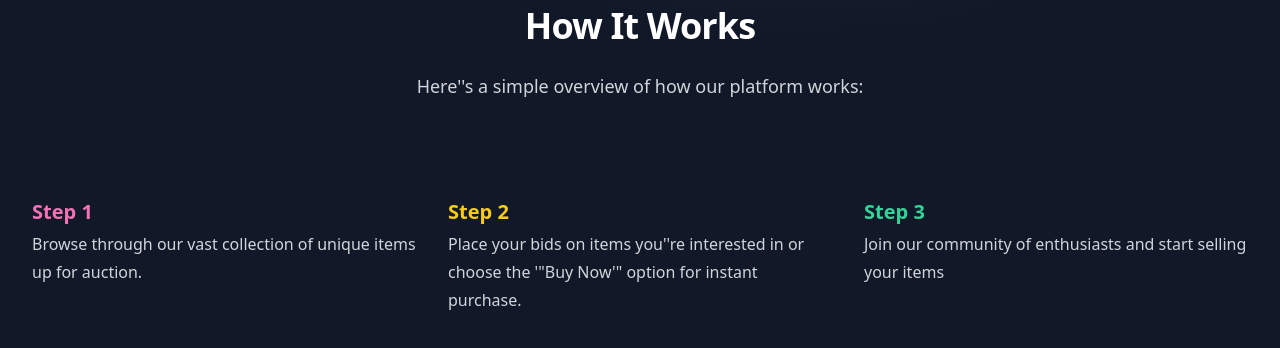
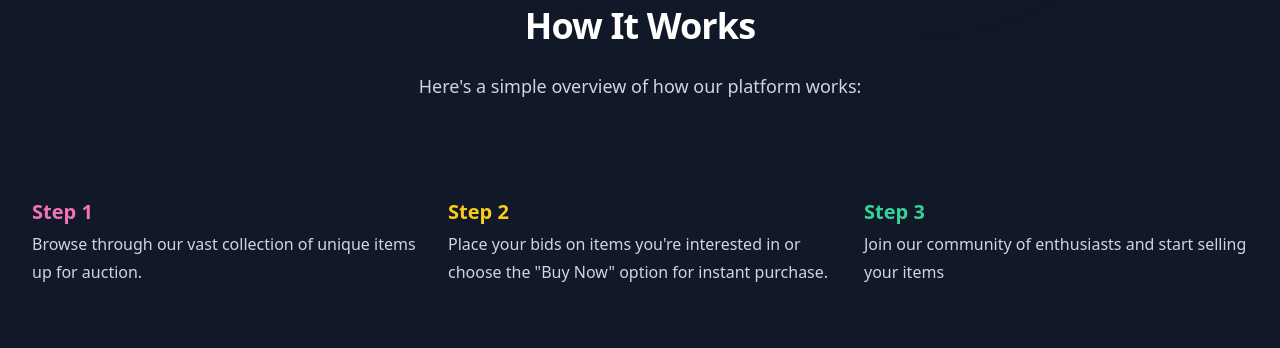
Before and after one commit to DaoudAli/EECS4413-Auction-Website, a Next.js app in the folder client-app/: page / in a window 1280 px wide. Shown: the part 790-1138 px from the top of the page. Built offline with nearby package versions, Linux system fonts and the light colour scheme; no server answers.

Commit message:
Fix typo in platform overview text

```diff
--- a/client-app/src/pages/index.js
+++ b/client-app/src/pages/index.js
@@ -72,7 +72,7 @@ export default function Home() {
             How It Works
           </h2>
           <p className="mt-6 text-lg leading-8 text-gray-300">
-            Here&apos;'s a simple overview of how our platform works:
+            Here&apos;s a simple overview of how our platform works:
           </p>
         </div>
         <div className="mx-auto mt-16 max-w-2xl sm:mt-20 lg:mt-24 lg:max-w-none">
@@ -93,8 +93,8 @@ export default function Home() {
                 Step 2
               </dt>
               <dd className="mt-1 text-base leading-7 text-gray-300">
-                Place your bids on items you&apos;'re interested in or choose
-                the &apos;"Buy Now&apos;" option for instant purchase.
+                Place your bids on items you&apos;re interested in or choose the
+                &quot;Buy Now&quot; option for instant purchase.
               </dd>
             </div>
             {/* Step 3 */}
```
